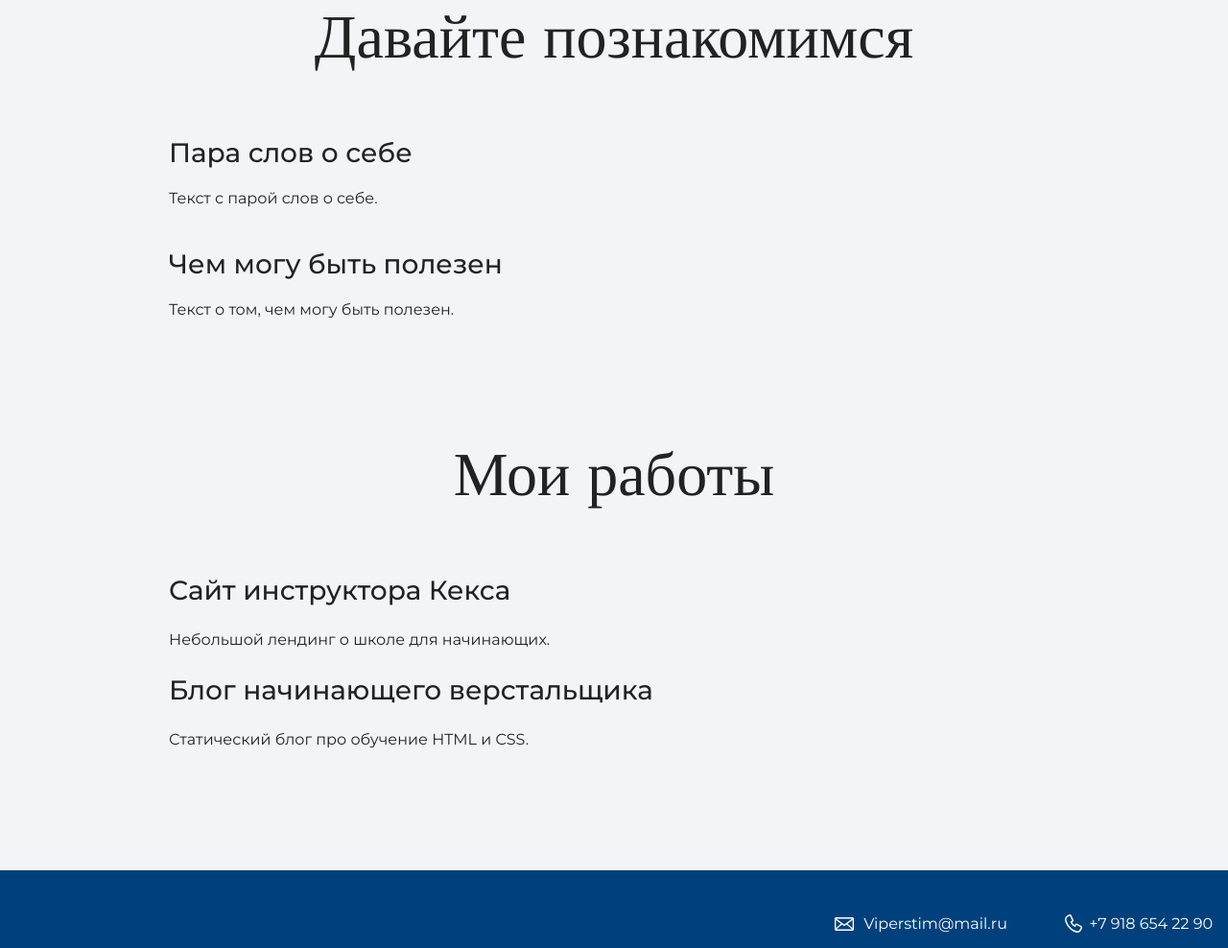
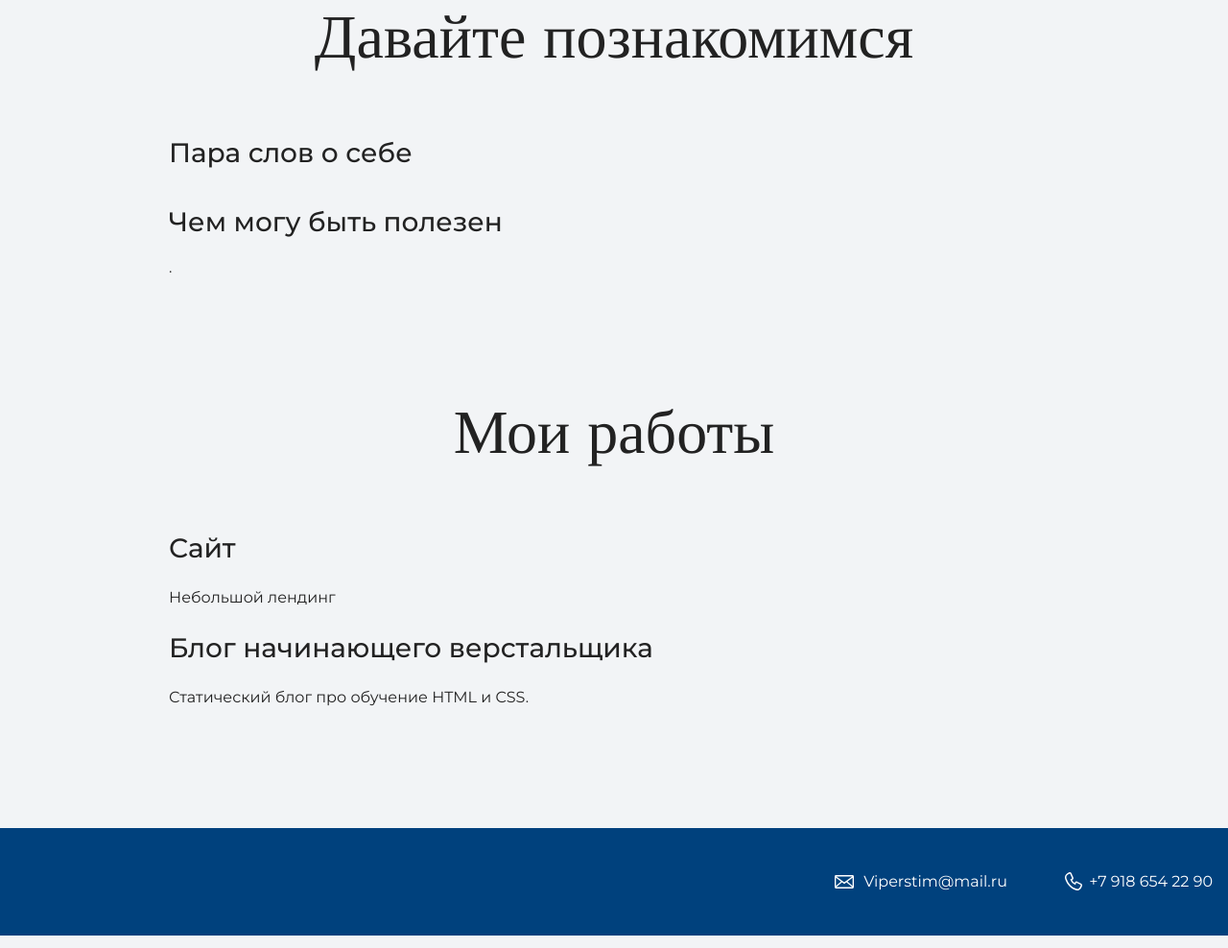
Before and after one commit to Yriy647/my-site, a plain HTML site: page index.html in a window 1280 px wide. Shown: the part 1512-2500 px from the top of the page at 96% size. Drawn offline with nearby package versions, Linux system fonts and the light colour scheme.

Commit message:
Add files via upload
правка в коде

```diff
--- a/index.html
+++ b/index.html
@@ -4,7 +4,7 @@
    <meta charset="UTF-8">
     <link href="https://fonts.googleapis.com/css?family=Montserrat:400,500,700|Old+Standard+TT&display=swap&subset=cyrillic" rel="stylesheet">
     <link rel="stylesheet" href="style.css">
-    <title>Портфолио Junior верстальщика</title>
+    <title>Юрий Степашкин</title>
   </head>
 
   <body>
@@ -28,9 +28,9 @@
     <div class="container">
         <h2 class="subheading">Давайте познакомимся</h2>
       <h3>Пара слов о себе</h3>
-      <p>Текст с парой слов о себе.</p>
+      <p></p>
       <h3>Чем могу быть полезен</h3>
-      <p>Текст о том, чем могу быть полезен.</p>
+      <p>.</p>
     </div>
     </section>
 
@@ -38,8 +38,8 @@
     <div class="container">
         <h2 class="subheading">Мои работы</h2>
 
-      <h3>Сайт инструктора Кекса</h3>
-      <p>Небольшой лендинг о школе для начинающих.</p>
+      <h3>Сайт</h3>
+      <p>Небольшой лендинг</p>
 
       <h3>Блог начинающего верстальщика</h3>
       <p>Статический блог про обучение HTML и CSS.</p>
```
